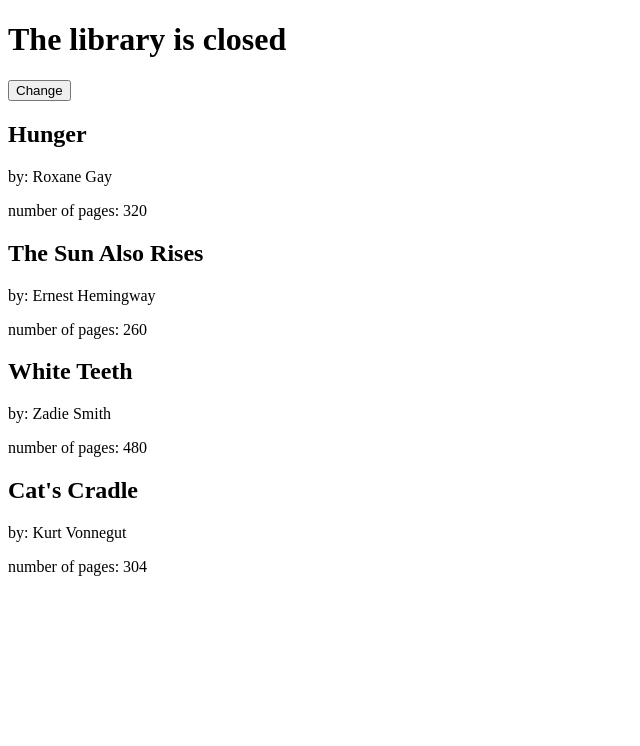
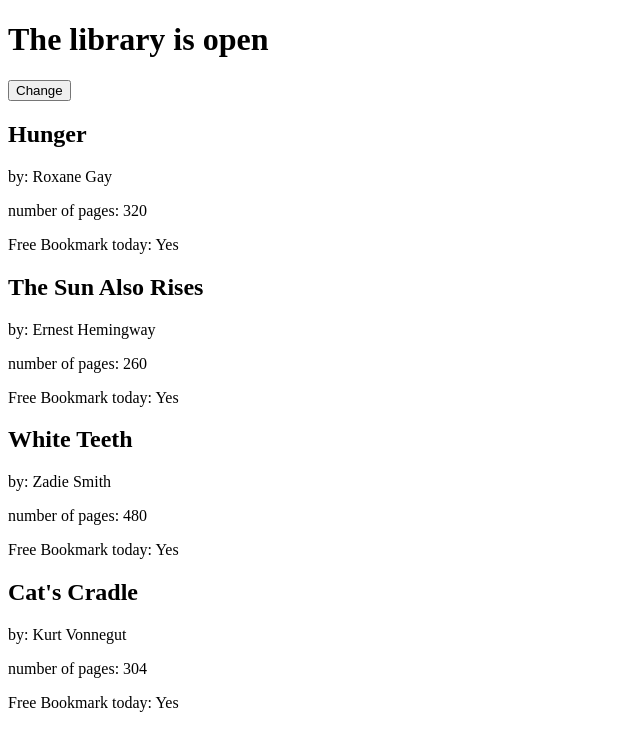
Before and after one commit to kiramiller425/tutorial-react-essentials-eve-ch2, a React (Create React App) app: page / in a window 1280 px wide. Shown: the top 746 px of the page, without its empty margins (0-640 px from the left). Built offline with nearby package versions, Linux system fonts and the light colour scheme.

Commit message:
ch4.5 changes

```diff
--- a/src/index.js
+++ b/src/index.js
@@ -8,20 +8,23 @@
     { "title": "Cat's Cradle", "author": "Kurt Vonnegut", "pages": 304 }
 ]
 
-// child component:
-const Book = ({ title, author, pages }) => {
+const Book = ({ title, author, pages, freeBookmark }) => {
     return (
         <section>
             <h2>{title}</h2>
             <p>by: {author}</p>
             <p>number of pages: {pages}</p>
+            <p>Free Bookmark today: {freeBookmark ? "Yes" : "No"} </p>
         </section>
     )
 }
 
 class Library extends Component {
 
-    state = { open: false }
+    state = {
+        open: true,
+        freeBookmark: true
+    }
 
     toggleOpenClosed = () => {
         this.setState(prevState => ({
@@ -41,7 +44,8 @@
                             key={i}
                             title={book.title}
                             author={book.author}
-                            pages={book.pages} />
+                            pages={book.pages}
+                            freeBookmark={this.state.freeBookmark} />
                 )}
             </div>
         )
```
